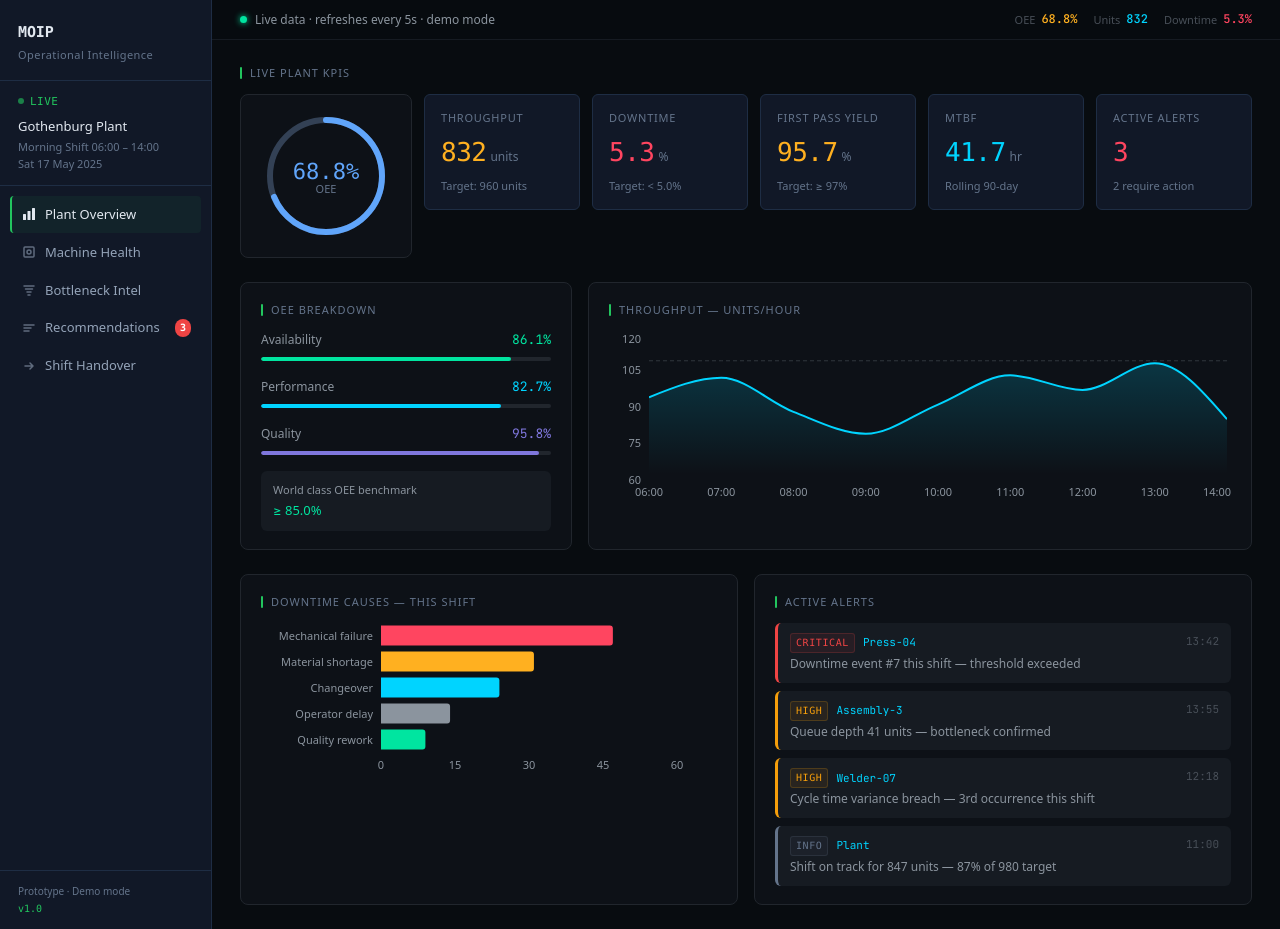
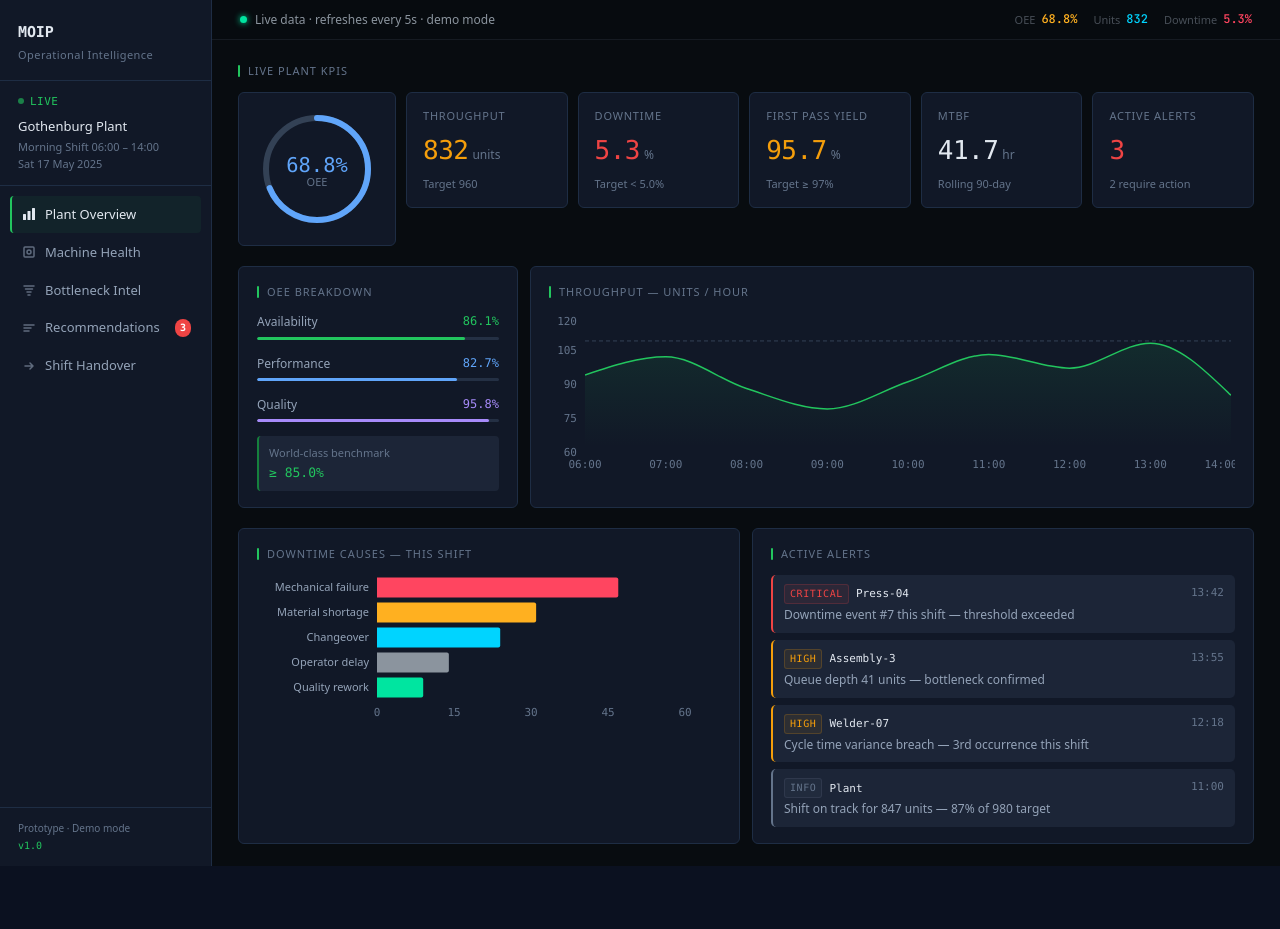
Before and after one commit to AlenChristopher/moip-prototype, a React (Vite) app: page / in a window 1280 px wide. After the commit the page ends 866 px from the top, so only its background shows below. Built offline with nearby package versions, Linux system fonts and the light colour scheme.

Commit message:
Refactor Overview component and update styles
Refactor Overview component for improved readability and styling consistency. Update tooltip and KPI card styles, and adjust layout for better responsiveness.

```diff
--- a/src/components/dashboard/Overview.jsx
+++ b/src/components/dashboard/Overview.jsx
@@ -1,20 +1,20 @@
 import React from 'react'
-import {
-  AreaChart, Area, BarChart, Bar, XAxis, YAxis,
-  Tooltip, ResponsiveContainer, Cell,
-} from 'recharts'
-import { OeeGauge, StatCard, SectionTitle, riskColor } from '../shared/UI'
+import { AreaChart, Area, BarChart, Bar, XAxis, YAxis, Tooltip, ResponsiveContainer, Cell } from 'recharts'
+import { OeeGauge, StatCard, SectionTitle, RiskBadge, riskColor } from '../shared/UI'
 import { oeeBreakdown, downtimePareto, alerts } from '../../data/factory'
-import { RiskBadge } from '../shared/UI'
 
-const CustomTooltip = ({ active, payload, label }) => {
+const Tip = ({ active, payload, label }) => {
   if (!active || !payload?.length) return null
   return (
-    <div style={{ background: '#161B22', border: '1px solid #30363D', borderRadius: 6, padding: '8px 12px', fontSize: 12 }}>
-      <div style={{ color: '#8B949E', marginBottom: 4 }}>{label}</div>
+    <div style={{
+      background: 'var(--raised)', border: '1px solid var(--border2)',
+      borderRadius: 5, padding: '8px 12px', fontSize: 12,
+    }}>
+      <div style={{ color: 'var(--dim)', marginBottom: 4, fontFamily: 'var(--font-mono)' }}>{label}</div>
       {payload.map(p => (
-        <div key={p.name} style={{ color: p.color, display: 'flex', gap: 8, justifyContent: 'space-between' }}>
-          <span>{p.name}</span><span style={{ fontFamily: 'JetBrains Mono' }}>{p.value}</span>
+        <div key={p.name} style={{ color: p.color, display: 'flex', gap: 10, justifyContent: 'space-between' }}>
+          <span>{p.name}</span>
+          <span style={{ fontFamily: 'var(--font-mono)' }}>{p.value}</span>
         </div>
       ))}
     </div>
@@ -23,157 +23,138 @@ const CustomTooltip = ({ active, payload, label }) => {
 
 export default function Overview({ kpi, history }) {
   return (
-    <div style={{ padding: '24px 28px', display: 'flex', flexDirection: 'column', gap: 24 }}>
+    <div className="fade-up" style={{ padding: '22px 26px', display: 'flex', flexDirection: 'column', gap: 20 }}>
 
-      {/* Top KPI strip */}
+      {/* KPI strip */}
       <div>
-        <SectionTitle accent>Live plant KPIs</SectionTitle>
-        <div style={{ display: 'grid', gridTemplateColumns: 'auto 1fr 1fr 1fr 1fr 1fr', gap: 12, alignItems: 'start' }}>
-          {/* OEE gauge */}
+        <SectionTitle>Live plant KPIs</SectionTitle>
+        <div style={{ display: 'grid', gridTemplateColumns: 'auto 1fr 1fr 1fr 1fr 1fr', gap: 10, alignItems: 'start' }}>
+          {/* OEE gauge card */}
           <div style={{
-            background: '#0D1117', border: '1px solid #21262D', borderRadius: 8,
-            padding: '16px 20px', display: 'flex', alignItems: 'center', justifyContent: 'center',
+            background: 'var(--surface)', border: '1px solid var(--border)',
+            borderRadius: 6, padding: '16px 18px',
+            display: 'flex', alignItems: 'center', justifyContent: 'center',
           }}>
-            <OeeGauge value={kpi.oee} size={130} />
+            <OeeGauge value={kpi.oee} size={120} />
           </div>
-
-          <StatCard
-            label="Throughput"
-            value={kpi.throughput}
-            unit="units"
-            sub={`Target: ${kpi.targetThroughput} units`}
-            color={kpi.throughput / kpi.targetThroughput > 0.9 ? '#00E5A0' : '#FFB020'}
-          />
-          <StatCard
-            label="Downtime"
-            value={kpi.downtime}
-            unit="%"
-            sub="Target: < 5.0%"
-            color={kpi.downtime < 5 ? '#00E5A0' : '#FF4560'}
-          />
-          <StatCard
-            label="First Pass Yield"
-            value={kpi.fpy}
-            unit="%"
-            sub="Target: ≥ 97%"
-            color={kpi.fpy >= 97 ? '#00E5A0' : '#FFB020'}
-          />
-          <StatCard
-            label="MTBF"
-            value={kpi.mtbf}
-            unit="hr"
-            sub="Rolling 90-day"
-            color="#00D4FF"
-          />
-          <StatCard
-            label="Active Alerts"
-            value={kpi.activeAlerts}
+          <StatCard label="Throughput" value={kpi.throughput} unit="units"
+            sub={`Target ${kpi.targetThroughput}`}
+            color={kpi.throughput / kpi.targetThroughput > 0.9 ? '#22C55E' : '#F59E0B'} />
+          <StatCard label="Downtime" value={kpi.downtime} unit="%"
+            sub="Target < 5.0%"
+            color={kpi.downtime < 5 ? '#22C55E' : '#EF4444'} />
+          <StatCard label="First Pass Yield" value={kpi.fpy} unit="%"
+            sub="Target ≥ 97%"
+            color={kpi.fpy >= 97 ? '#22C55E' : '#F59E0B'} />
+          <StatCard label="MTBF" value={kpi.mtbf} unit="hr" sub="Rolling 90-day" color="var(--info)" />
+          <StatCard label="Active Alerts" value={kpi.activeAlerts}
             sub="2 require action"
-            color={kpi.activeAlerts > 0 ? '#FF4560' : '#00E5A0'}
-          />
+            color={kpi.activeAlerts > 0 ? '#EF4444' : '#22C55E'} />
         </div>
       </div>
 
-      {/* OEE breakdown + Throughput chart */}
-      <div style={{ display: 'grid', gridTemplateColumns: '1fr 2fr', gap: 16 }}>
+      {/* OEE breakdown + throughput */}
+      <div style={{ display: 'grid', gridTemplateColumns: '280px 1fr', gap: 12 }}>
 
         {/* OEE breakdown */}
-        <div style={{ background: '#0D1117', border: '1px solid #21262D', borderRadius: 8, padding: '18px 20px' }}>
-          <SectionTitle accent>OEE breakdown</SectionTitle>
+        <div style={{ background: 'var(--surface)', border: '1px solid var(--border)', borderRadius: 6, padding: '16px 18px' }}>
+          <SectionTitle>OEE breakdown</SectionTitle>
           {[
-            { label: 'Availability', value: oeeBreakdown.availability, color: '#00E5A0' },
-            { label: 'Performance',  value: oeeBreakdown.performance,  color: '#00D4FF' },
-            { label: 'Quality',      value: oeeBreakdown.quality,       color: '#7F77DD' },
+            { label: 'Availability', value: oeeBreakdown.availability, color: '#22C55E' },
+            { label: 'Performance',  value: oeeBreakdown.performance,  color: '#60A5FA' },
+            { label: 'Quality',      value: oeeBreakdown.quality,       color: '#A78BFA' },
           ].map(item => (
-            <div key={item.label} style={{ marginBottom: 16 }}>
-              <div style={{ display: 'flex', justifyContent: 'space-between', marginBottom: 6 }}>
-                <span style={{ fontSize: 12, color: '#8B949E' }}>{item.label}</span>
-                <span style={{ fontSize: 13, color: item.color, fontFamily: 'JetBrains Mono' }}>
+            <div key={item.label} style={{ marginBottom: 14 }}>
+              <div style={{ display: 'flex', justifyContent: 'space-between', marginBottom: 5 }}>
+                <span style={{ fontSize: 12, color: 'var(--muted)' }}>{item.label}</span>
+                <span style={{ fontSize: 12, color: item.color, fontFamily: 'var(--font-mono)' }}>
                   {item.value}%
                 </span>
               </div>
-              <div style={{ height: 4, background: '#21262D', borderRadius: 2, overflow: 'hidden' }}>
+              <div style={{ height: 3, background: 'var(--overlay)', borderRadius: 2, overflow: 'hidden' }}>
                 <div style={{
-                  height: '100%',
-                  width: `${item.value}%`,
-                  background: item.color,
-                  borderRadius: 2,
-                  transition: 'width 0.8s ease',
+                  height: '100%', width: `${item.value}%`, background: item.color,
+                  borderRadius: 2, transition: 'width 0.9s ease',
                 }} />
               </div>
             </div>
           ))}
-          <div style={{ marginTop: 12, padding: '10px 12px', background: '#161B22', borderRadius: 6 }}>
-            <div style={{ fontSize: 11, color: '#8B949E' }}>World class OEE benchmark</div>
-            <div style={{ fontSize: 13, color: '#00E5A0', marginTop: 2 }}>≥ 85.0%</div>
+          <div style={{
+            marginTop: 10, padding: '8px 10px',
+            background: 'var(--raised)', borderRadius: 4, borderLeft: '2px solid var(--green-dim)',
+          }}>
+            <div style={{ fontSize: 11, color: 'var(--dim)' }}>World-class benchmark</div>
+            <div style={{ fontSize: 13, color: 'var(--green)', fontFamily: 'var(--font-mono)', marginTop: 1 }}>≥ 85.0%</div>
           </div>
         </div>
 
         {/* Throughput chart */}
-        <div style={{ background: '#0D1117', border: '1px solid #21262D', borderRadius: 8, padding: '18px 20px' }}>
-          <SectionTitle accent>Throughput — units/hour</SectionTitle>
-          <ResponsiveContainer width="100%" height={180}>
-            <AreaChart data={history} margin={{ top: 4, right: 4, bottom: 0, left: -20 }}>
+        <div style={{ background: 'var(--surface)', border: '1px solid var(--border)', borderRadius: 6, padding: '16px 18px' }}>
+          <SectionTitle>Throughput — units / hour</SectionTitle>
+          <ResponsiveContainer width="100%" height={170}>
+            <AreaChart data={history} margin={{ top: 4, right: 4, bottom: 0, left: -24 }}>
               <defs>
-                <linearGradient id="gradActual" x1="0" y1="0" x2="0" y2="1">
-                  <stop offset="5%"  stopColor="#00D4FF" stopOpacity={0.3} />
-                  <stop offset="95%" stopColor="#00D4FF" stopOpacity={0} />
+                <linearGradient id="areaGrad" x1="0" y1="0" x2="0" y2="1">
+                  <stop offset="5%"  stopColor="#22C55E" stopOpacity={0.18} />
+                  <stop offset="95%" stopColor="#22C55E" stopOpacity={0} />
                 </linearGradient>
               </defs>
-              <XAxis dataKey="time" tick={{ fill: '#8B949E', fontSize: 11 }} axisLine={false} tickLine={false} />
-              <YAxis tick={{ fill: '#8B949E', fontSize: 11 }} axisLine={false} tickLine={false} domain={[60, 120]} />
-              <Tooltip content={<CustomTooltip />} />
-              <Area type="monotone" dataKey="target" name="Target" stroke="#30363D" strokeDasharray="4 3"
-                fill="none" strokeWidth={1} dot={false} />
-              <Area type="monotone" dataKey="actual" name="Actual" stroke="#00D4FF"
-                fill="url(#gradActual)" strokeWidth={2} dot={false} activeDot={{ r: 4, fill: '#00D4FF' }} />
+              <XAxis dataKey="time" tick={{ fill: 'var(--dim)', fontSize: 11, fontFamily: 'var(--font-mono)' }}
+                axisLine={false} tickLine={false} />
+              <YAxis tick={{ fill: 'var(--dim)', fontSize: 11, fontFamily: 'var(--font-mono)' }}
+                axisLine={false} tickLine={false} domain={[60, 120]} />
+              <Tooltip content={<Tip />} />
+              <Area type="monotone" dataKey="target" name="Target"
+                stroke="var(--border2)" strokeDasharray="4 3" fill="none" strokeWidth={1} dot={false} />
+              <Area type="monotone" dataKey="actual" name="Actual"
+                stroke="#22C55E" fill="url(#areaGrad)" strokeWidth={1.5} dot={false}
+                activeDot={{ r: 3, fill: '#22C55E' }} />
             </AreaChart>
           </ResponsiveContainer>
         </div>
       </div>
 
-      {/* Downtime Pareto + Alert feed */}
-      <div style={{ display: 'grid', gridTemplateColumns: '1fr 1fr', gap: 16 }}>
+      {/* Downtime pareto + alerts */}
+      <div style={{ display: 'grid', gridTemplateColumns: '1fr 1fr', gap: 12 }}>
 
-        {/* Downtime pareto */}
-        <div style={{ background: '#0D1117', border: '1px solid #21262D', borderRadius: 8, padding: '18px 20px' }}>
-          <SectionTitle accent>Downtime causes — this shift</SectionTitle>
-          <ResponsiveContainer width="100%" height={160}>
-            <BarChart data={downtimePareto} layout="vertical" margin={{ top: 0, right: 40, bottom: 0, left: 0 }}>
-              <XAxis type="number" tick={{ fill: '#8B949E', fontSize: 11 }} axisLine={false} tickLine={false} />
-              <YAxis type="category" dataKey="reason" tick={{ fill: '#8B949E', fontSize: 11 }} axisLine={false} tickLine={false} width={120} />
-              <Tooltip content={<CustomTooltip />} />
-              <Bar dataKey="minutes" name="Minutes" radius={[0, 3, 3, 0]}>
-                {downtimePareto.map((entry, i) => (
-                  <Cell key={i} fill={entry.color} />
-                ))}
+        {/* Pareto */}
+        <div style={{ background: 'var(--surface)', border: '1px solid var(--border)', borderRadius: 6, padding: '16px 18px' }}>
+          <SectionTitle>Downtime causes — this shift</SectionTitle>
+          <ResponsiveContainer width="100%" height={155}>
+            <BarChart data={downtimePareto} layout="vertical" margin={{ top: 0, right: 36, bottom: 0, left: 0 }}>
+              <XAxis type="number" tick={{ fill: 'var(--dim)', fontSize: 11, fontFamily: 'var(--font-mono)' }}
+                axisLine={false} tickLine={false} />
+              <YAxis type="category" dataKey="reason" tick={{ fill: 'var(--muted)', fontSize: 11 }}
+                axisLine={false} tickLine={false} width={120} />
+              <Tooltip content={<Tip />} />
+              <Bar dataKey="minutes" name="Minutes" radius={[0, 2, 2, 0]}>
+                {downtimePareto.map((e, i) => <Cell key={i} fill={e.color} />)}
               </Bar>
             </BarChart>
           </ResponsiveContainer>
         </div>
 
-        {/* Alert feed */}
-        <div style={{ background: '#0D1117', border: '1px solid #21262D', borderRadius: 8, padding: '18px 20px' }}>
-          <SectionTitle accent>Active alerts</SectionTitle>
-          <div style={{ display: 'flex', flexDirection: 'column', gap: 8 }}>
+        {/* Alerts */}
+        <div style={{ background: 'var(--surface)', border: '1px solid var(--border)', borderRadius: 6, padding: '16px 18px' }}>
+          <SectionTitle>Active alerts</SectionTitle>
+          <div style={{ display: 'flex', flexDirection: 'column', gap: 7 }}>
             {alerts.map(alert => (
               <div key={alert.id} style={{
                 display: 'flex', alignItems: 'flex-start', gap: 10,
-                padding: '10px 12px',
-                background: '#161B22',
-                borderRadius: 6,
-                borderLeft: `3px solid ${riskColor(alert.level)}`,
+                padding: '9px 11px',
+                background: 'var(--raised)', borderRadius: 5,
+                borderLeft: `2px solid ${riskColor(alert.level)}`,
               }}>
                 <div style={{ flex: 1, minWidth: 0 }}>
-                  <div style={{ display: 'flex', alignItems: 'center', gap: 8, marginBottom: 3 }}>
+                  <div style={{ display: 'flex', alignItems: 'center', gap: 7, marginBottom: 3 }}>
                     <RiskBadge risk={alert.level} small />
-                    <span style={{ fontSize: 11, color: '#00D4FF', fontFamily: 'JetBrains Mono' }}>
+                    <span style={{ fontSize: 11, color: 'var(--info)', fontFamily: 'var(--font-mono)' }}>
                       {alert.machine}
                     </span>
                   </div>
-                  <div style={{ fontSize: 12, color: '#8B949E', lineHeight: 1.4 }}>{alert.message}</div>
+                  <div style={{ fontSize: 12, color: 'var(--muted)', lineHeight: 1.4 }}>{alert.message}</div>
                 </div>
-                <span style={{ fontSize: 11, color: '#484F58', fontFamily: 'JetBrains Mono', flexShrink: 0 }}>
+                <span style={{ fontSize: 11, color: 'var(--dim)', fontFamily: 'var(--font-mono)', flexShrink: 0 }}>
                   {alert.time}
                 </span>
               </div>
```
